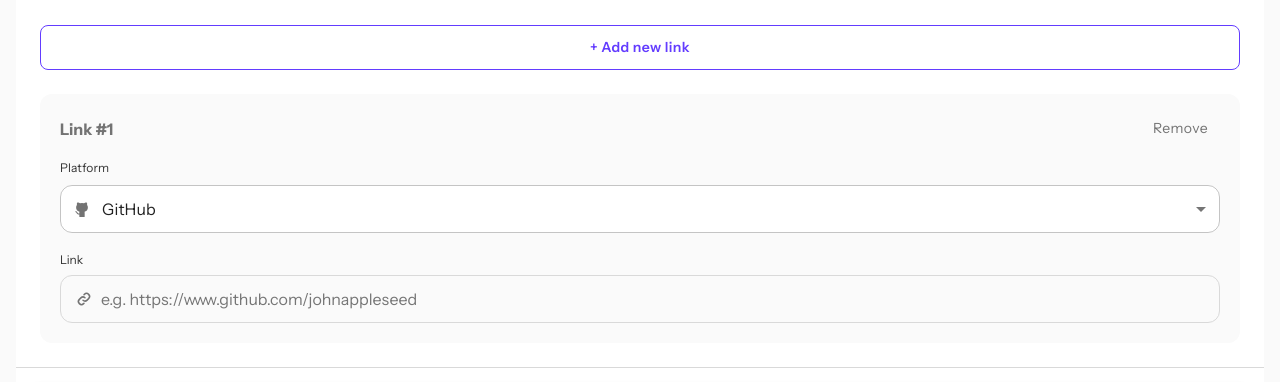
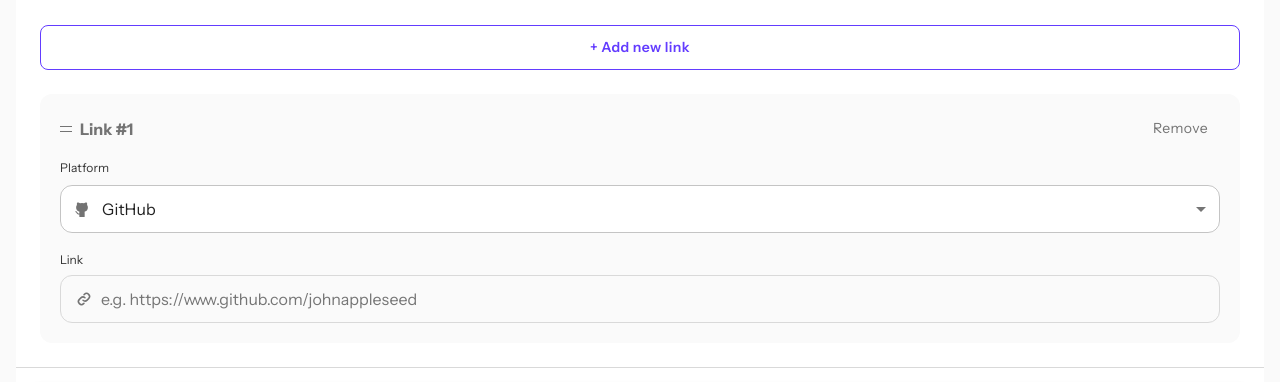
Before and after one commit to rekodev/link-sharing-app, a React (Vite) app: page /links in a window 1280 px wide. Both pictures are taken after a click on the button "+ Add new link". Shown: the part 193-575 px from the top of the page. Built offline with nearby package versions, Linux system fonts and the light colour scheme.

Commit message:
installed dnd kit library and started implement drag and drop on LinkCard.tsx

```diff
--- a/package.json
+++ b/package.json
@@ -10,6 +10,9 @@
     "preview": "vite preview"
   },
   "dependencies": {
+    "@dnd-kit/core": "^6.0.8",
+    "@dnd-kit/sortable": "^7.0.2",
+    "@dnd-kit/utilities": "^3.2.1",
     "@emotion/react": "^11.11.1",
     "@emotion/styled": "^11.11.0",
     "@mui/icons-material": "^5.14.3",
--- a/src/components/LinkCard/LinkCard.tsx
+++ b/src/components/LinkCard/LinkCard.tsx
@@ -7,6 +7,7 @@
   StyledLinkCard,
   StyledLinkCardTextWrapper,
 } from './style';
+import dragAndDropIcon from '../../assets/images/icon-drag-and-drop.svg';
 
 interface ILinkCardProps {
   index: number;
@@ -28,6 +29,7 @@
     <StyledLinkCard>
       <StyledLinkCardTextWrapper>
         <StyledIconAndHeading>
+          <img src={dragAndDropIcon} alt='Drag and Drop Icon' />
           <h4>Link #{index + 1}</h4>
         </StyledIconAndHeading>
         <Button text='Remove' variant='text' onClick={handleRemove} />
--- a/src/components/LinkCard/style.ts
+++ b/src/components/LinkCard/style.ts
@@ -15,6 +15,7 @@
   display: flex;
   align-items: center;
   justify-content: space-between;
+  cursor: grab;
 
   & h4 {
     margin: 0;
@@ -23,4 +24,11 @@
 
 export const StyledIconAndHeading = styled.div`
   color: ${themeColors.darkGray};
+  display: flex;
+  align-items: center;
+  gap: 0.5rem;
+
+  img {
+    width: 0.75rem;
+  }
 `;
--- a/src/pages/Home/Home.tsx
+++ b/src/pages/Home/Home.tsx
@@ -9,7 +9,41 @@
   StyledHome,
   StyledHomeContainer,
   StyledSaveButtonWrapper,
+  StyledSortableLink,
 } from './style';
+import { DndContext, closestCenter } from '@dnd-kit/core';
+import {
+  SortableContext,
+  arrayMove,
+  useSortable,
+  verticalListSortingStrategy,
+} from '@dnd-kit/sortable';
+import { IShareableLinkValues } from '../../types/shareableLinkValues';
+import { CSS } from '@dnd-kit/utilities';
+
+interface ISortableLinkProps {
+  link: IShareableLinkValues;
+  index: number;
+  setNewLinks: React.Dispatch<React.SetStateAction<IShareableLinkValues[]>>;
+}
+
+const SortableLink = ({ link, index, setNewLinks }: ISortableLinkProps) => {
+  const { attributes, listeners, setNodeRef, transform, transition } =
+    useSortable({ id: link.id });
+
+  const style = { transition, transform: CSS.Transform.toString(transform) };
+
+  return (
+    <StyledSortableLink
+      ref={setNodeRef}
+      {...attributes}
+      {...listeners}
+      style={style}
+    >
+      <LinkCard index={index} link={link} setNewLinks={setNewLinks} />
+    </StyledSortableLink>
+  );
+};
 
 const Home = () => {
   const { links, setLinks } = useContext(LinkContext);
@@ -53,6 +87,20 @@
     }
   };
 
+  const onDragEnd = (event: any) => {
+    console.log('onDragEnd', event);
+    const { active, over } = event;
+    if (active.id === over.id) {
+      return;
+    }
+
+    setNewLinks((prev) => {
+      const oldIndex = links.findIndex((link) => link.id === active.id);
+      const newIndex = links.findIndex((link) => link.id === over.id);
+      return arrayMove(prev, oldIndex, newIndex);
+    });
+  };
+
   return (
     <StyledHome>
       <StyledHomeContainer>
@@ -68,14 +116,21 @@
           onClick={handleClick}
         />
         {(newLinks.length === 0 || newLinks.length === 0) && <StartCard />}
+        <DndContext collisionDetection={closestCenter} onDragEnd={onDragEnd}>
+          <SortableContext
+            items={newLinks}
+            strategy={verticalListSortingStrategy}
+          >
             {newLinks.map((link, index) => (
-          <LinkCard
+              <SortableLink
                 key={link.id}
+                link={link}
                 index={index}
-            link={link}
                 setNewLinks={setNewLinks}
               />
             ))}
+          </SortableContext>
+        </DndContext>
       </StyledHomeContainer>
       <StyledSaveButtonWrapper>
         <Button variant='contained' text='Save' onClick={handleSave} />
--- a/src/pages/Home/style.ts
+++ b/src/pages/Home/style.ts
@@ -30,3 +30,7 @@
     width: 100%;
   }
 `;
+
+export const StyledSortableLink = styled.div`
+  /* z-index: 9999; */
+`;
```
Also changed, not shown: 1 other file (tests, documents, lock files or other folders). Lines whose indentation alone changed are shown as unchanged.
